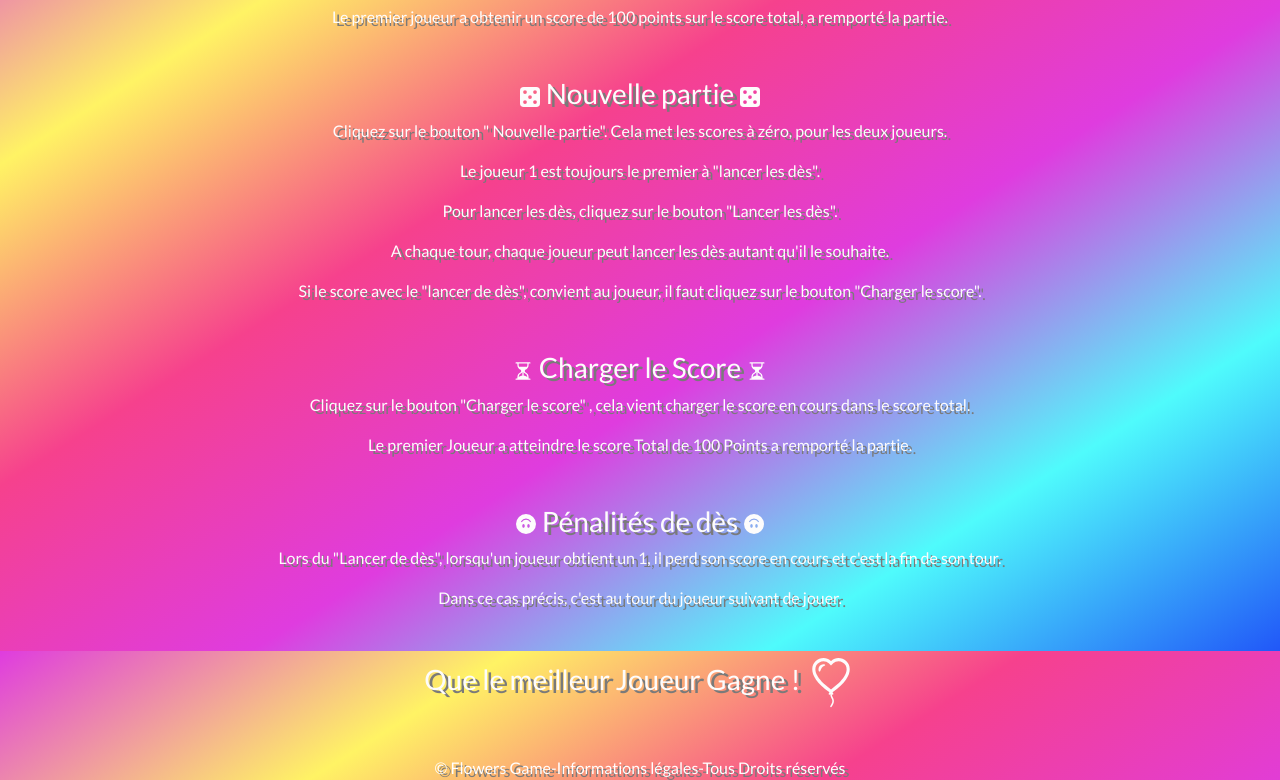
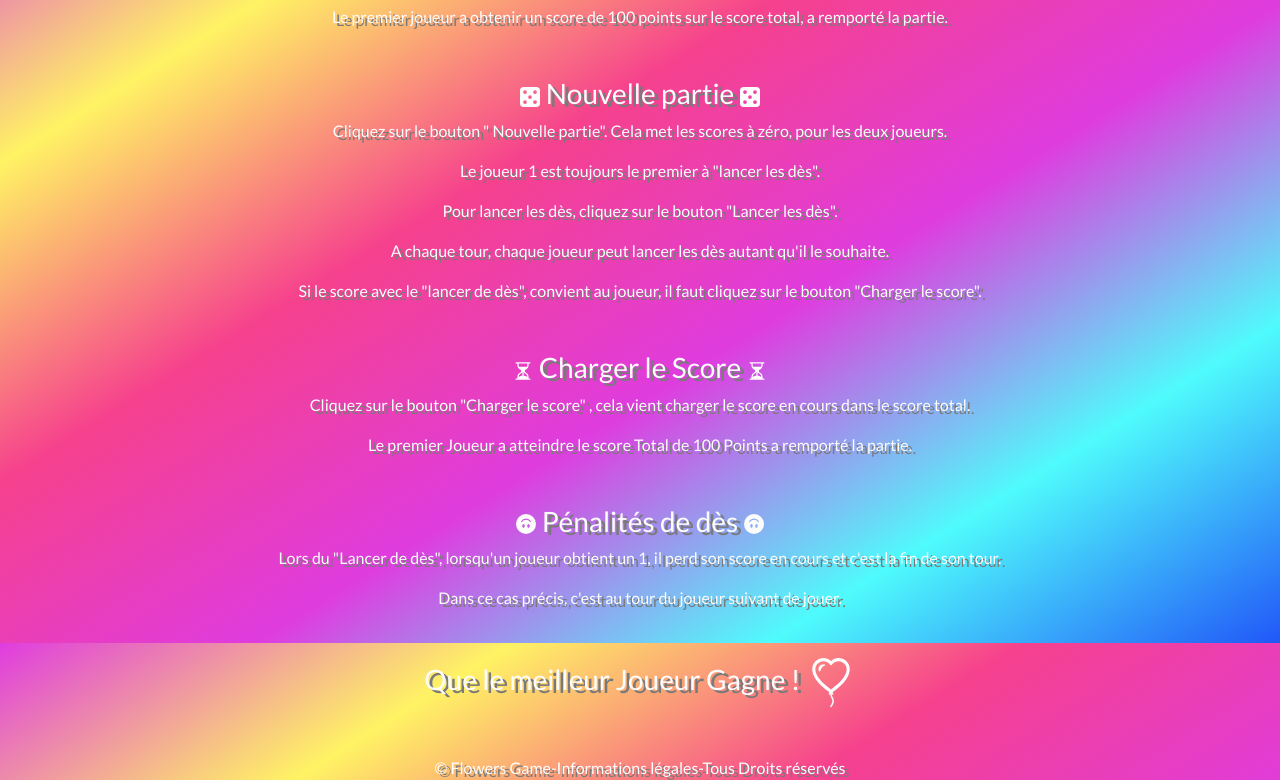
Before and after one commit to christinemiko/flowerGame, a plain HTML site: page RulesFlowersGame.html in a window 1280 px wide. Shown: the part 157-937 px from the top of the page. Drawn offline with nearby package versions, Linux system fonts and the light colour scheme.

Commit message:
add background fixed et no repeat

```diff
--- a/main.css
+++ b/main.css
@@ -6,6 +6,9 @@ body{
     height: 100vh;
     background-image: linear-gradient(688deg, rgb(33,87,248),rgb(79,251,252),rgb(223,60,223),rgb(246,65,141),rgb(255,243,100),rgb(223,60,223));
     font-family: 'Lato', sans-serif;
+    background-repeat: no-repeat; /* Empêche la répétition de l'image de fond */
+    background-size: 100% 100%; /* Étire l'image de fond pour couvrir 100% de la largeur et de la hauteur */
+    background-attachment: fixed;
 }
 /* BOUTON NEW GAME */
 .btn-light{
```
